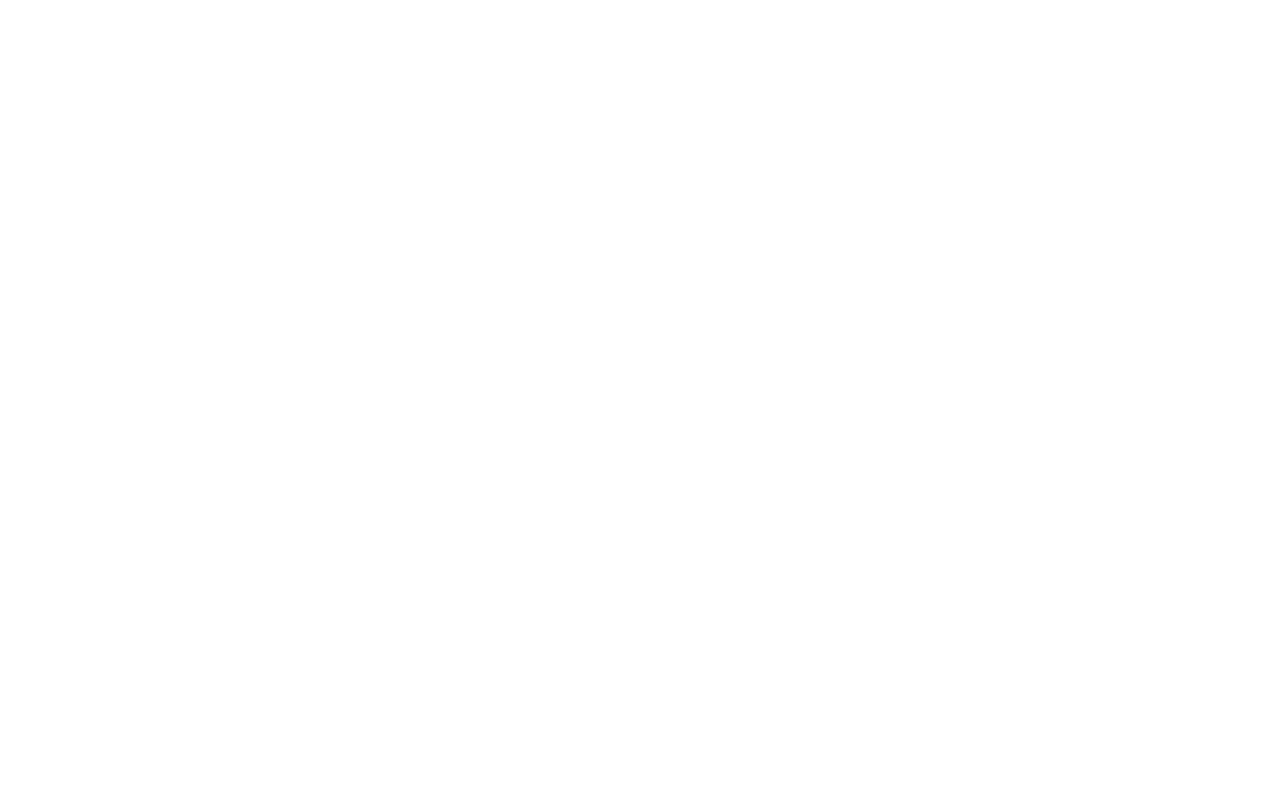
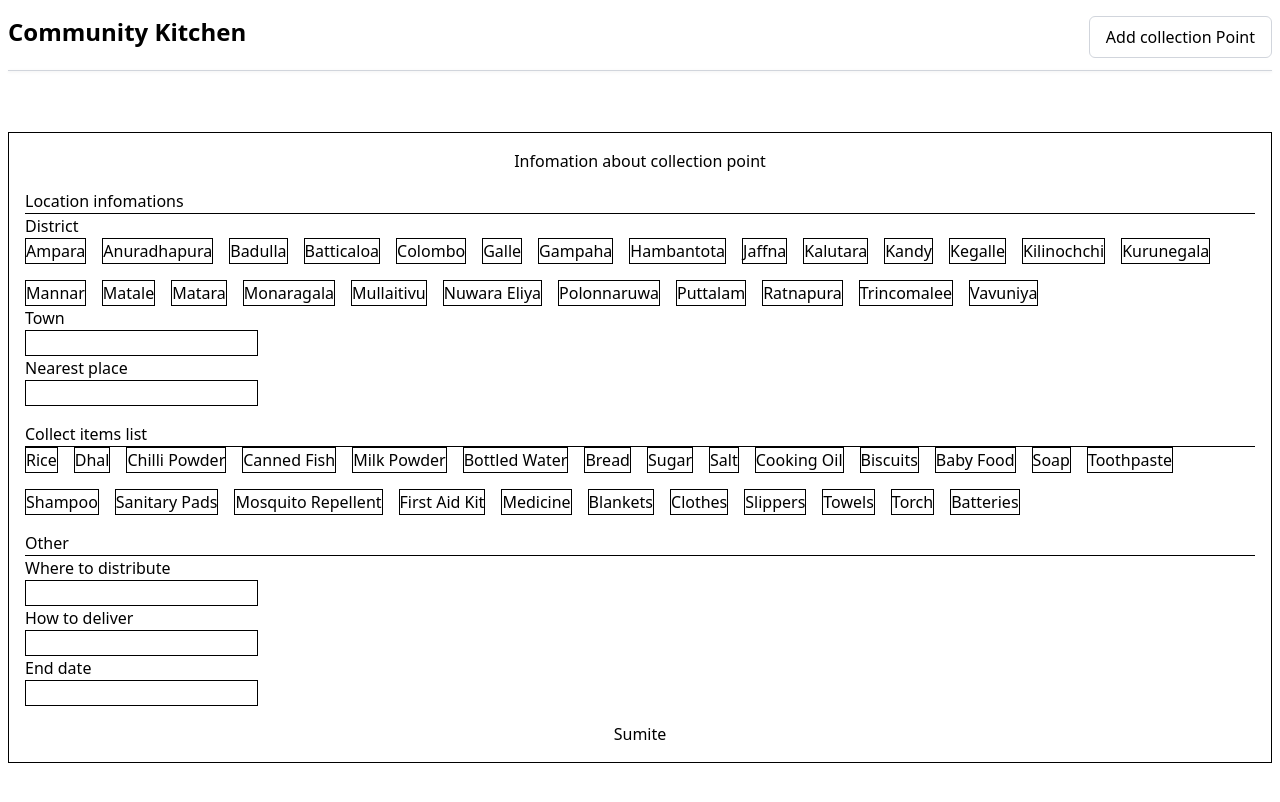
Before and after one commit to GayashanGamage/community-help, a Nuxt app in the folder frontend/: page /collection/add/infomations in a window 1280 px wide. Before the commit this address had no page. Shown: the top 802 px of the page. Built offline with nearby package versions, Linux system fonts and the light colour scheme.

Commit message:
add basic structure of the donation points

```diff
--- a/frontend/app/components/menubar.vue
+++ b/frontend/app/components/menubar.vue
@@ -13,7 +13,7 @@
 const router = useRouter()
 
 const direct = () => {
-    router.push('/list')
+    router.push('/collection/add')
 }
 
 </script>
--- /dev/null
+++ b/frontend/app/pages/collection/add/index.vue
@@ -0,0 +1,25 @@
+<template>
+    <div class="">
+        <Menubar></Menubar>
+        <div class="flex flex-col justify-center items-center gap-12 w-7xl h-[90vh] py-4 px-2 mx-auto">
+            <div class="border flex flex-col gap-4 p-4">
+                <h4 class="text-center">Add collection point</h4>
+                <div class="flex flex-col">
+                    <div class="flex flex-col gap-2">
+                        <label for="name">First Name</label>
+                        <input id="name" type="text" class="border" placeholder="Nimesh waduge">
+                    </div>
+                    <div class="flex flex-col gap-2">
+                        <label for="name">Mobile number</label>
+                        <input type="text" class="border" placeholder="071 000 0000">
+                    </div>
+                </div>
+                <button class="border" @click="router.push('/collection/add/otp')">Vefiry Mobile Number</button>
+            </div>
+        </div>
+    </div>
+</template>
+
+<script setup>
+const router = useRouter()
+</script>
--- /dev/null
+++ b/frontend/app/pages/collection/add/infomations.vue
@@ -0,0 +1,104 @@
+<template>
+    <div class="">
+        <Menubar></Menubar>
+        <div class="flex flex-col justify-center items-center gap-12 w-7xl h-[90vh] py-4 px-2 mx-auto">
+            <div class="border flex flex-col gap-4 p-4">
+                <h1 class="text-center">Infomation about collection point</h1>
+
+                <!-- location infomation -->
+                <div class="">
+                    <div class="">
+                        <h3 class="">Location infomations</h3>
+                        <hr class="">
+                    </div>
+                    <div class="">
+                        <div class="">
+                            <p class="">District</p>
+                            <div class="flex flex-row gap-4 flex-wrap">
+                                <p class="border" v-for="item in collectionPoints.allDisctrict">{{ item.location }}</p>
+                            </div>
+                        </div>
+                        <div class="">
+                            <p class="">Town</p>
+                            <input type="text" class="border">
+                        </div>
+                        <div class="">
+                            <p class="">Nearest place</p>
+                            <input type="text" class="border">
+                        </div>
+                    </div>
+                </div>
+
+                <!-- collect item infomations -->
+                <div class="">
+                    <div class="">
+                        <h3 class="">Collect items list</h3>
+                        <hr class="">
+                    </div>
+                    <div class="flex flex-row gap-4 flex-wrap">
+                        <p class="border" v-for="item in itemList">{{ item }}</p>
+                    </div>
+                </div>
+
+                <!-- other infomation -->
+                <div class="">
+                    <div class="">
+                        <h3 class="">Other</h3>
+                        <hr class="">
+                    </div>
+                    <div class="">
+                        <div class="">
+                            <p class="">Where to distribute</p>
+                            <input type="text" class="border">
+                        </div>
+                        <div class="">
+                            <p class="">How to deliver</p>
+                            <input type="text" class="border">
+                        </div>
+                        <div class="">
+                            <p class="">End date</p>
+                            <input type="text" class="border">
+                        </div>
+                    </div>
+                </div>
+
+                <!-- action button -->
+                <button class="">Sumite</button>
+            </div>
+        </div>
+    </div>
+</template>
+
+<script setup>
+import { useCollectionPointStore } from '~/store/collectionpoint';
+
+const collectionPoints = useCollectionPointStore()
+
+const itemList = ref([
+    'Rice',
+    'Dhal',
+    'Chilli Powder',
+    'Canned Fish',
+    'Milk Powder',
+    'Bottled Water',
+    'Bread',
+    'Sugar',
+    'Salt',
+    'Cooking Oil',
+    'Biscuits',
+    'Baby Food',
+    'Soap',
+    'Toothpaste',
+    'Shampoo',
+    'Sanitary Pads',
+    'Mosquito Repellent',
+    'First Aid Kit',
+    'Medicine',
+    'Blankets',
+    'Clothes',
+    'Slippers',
+    'Towels',
+    'Torch',
+    'Batteries'
+])
+</script>
--- /dev/null
+++ b/frontend/app/pages/collection/add/otp.vue
@@ -0,0 +1,22 @@
+<template>
+    <div class="">
+        <Menubar></Menubar>
+        <div class="flex flex-col justify-center items-center gap-12 w-7xl h-[90vh] py-4 px-2 mx-auto">
+            <div class="border flex flex-col gap-4 p-4">
+                <h4 class="text-center">Check your messages</h4>
+                <div class="flex flex-row">
+                    <input type="text" class="border" maxlength="1" size="1">
+                    <input type="text" class="border" maxlength="1" size="1">
+                    <input type="text" class="border" maxlength="1" size="1">
+                    <input type="text" class="border" maxlength="1" size="1">
+                </div>
+                <button class="border" @click="router.push('/collection/add/infomations')">Vefiry</button>
+            </div>
+        </div>
+    </div>
+</template>
+
+<script setup>
+const router = useRouter()
+
+</script>
--- a/frontend/app/pages/index.vue
+++ b/frontend/app/pages/index.vue
@@ -10,7 +10,7 @@
             <div class="flex flex-col justify-center items-center gap-12 w-7xl h-[60vh] py-4 px-2 mx-auto border bg-white rounded-2xl relative">
                 <h1 class="font-black text-2xl">Select your disctrict</h1>
                 <div class="flex flex-row items-center justify-center flex-wrap gap-4 px-10">
-                    <div class="border py-3 px-8 rounded-full border-gray-300 text-lg hover:bg-black active::bg-black/90 hover:text-white active:text-white hover:border-black active:border-black cursor-pointer" v-for="item in allDisctrict" @click="router.push(`/place/${item.value}`)">{{ item.location }}</div>
+                    <div class="border py-3 px-8 rounded-full border-gray-300 text-lg hover:bg-black active::bg-black/90 hover:text-white active:text-white hover:border-black active:border-black cursor-pointer" v-for="item in collectionStore.allDisctrict" @click="router.push(`/place/${item.value}`)">{{ item.location }}</div>
                 </div>
                 <div class=" absolute right-0 top-0 p-6" @click="locationPopup = false">
                     <Icon name="material-symbols:cancel-outline-rounded" class=" text-gray-400 hover:text-gray-600 text-4xl"/>
@@ -21,36 +21,39 @@
 </template>
 
 <script setup>
+import { useCollectionPointStore } from '~/store/collectionpoint';
+
 const locationPopup = ref(false)
 const router = useRouter()
+const collectionStore = useCollectionPointStore()
 
 
-const allDisctrict = ref([
-    { location: 'Ampara', value: 'ampara' },
-    { location: 'Anuradhapura', value: 'anuradhapura' },
-    { location: 'Badulla', value: 'badulla' },
-    { location: 'Batticaloa', value: 'batticaloa' },
-    { location: 'Colombo', value: 'colombo' },
-    { location: 'Galle', value: 'galle' },
-    { location: 'Gampaha', value: 'gampaha' },
-    { location: 'Hambantota', value: 'hambantota' },
-    { location: 'Jaffna', value: 'jaffna' },
-    { location: 'Kalutara', value: 'kalutara' },
-    { location: 'Kandy', value: 'kandy' },
-    { location: 'Kegalle', value: 'kegalle' },
-    { location: 'Kilinochchi', value: 'kilinochchi' },
-    { location: 'Kurunegala', value: 'kurunegala' },
-    { location: 'Mannar', value: 'mannar' },
-    { location: 'Matale', value: 'matale' },
-    { location: 'Matara', value: 'matara' },
-    { location: 'Monaragala', value: 'monaragala' },
-    { location: 'Mullaitivu', value: 'mullaitivu' },
-    { location: 'Nuwara Eliya', value: 'nuwara-eliya' },
-    { location: 'Polonnaruwa', value: 'polonnaruwa' },
-    { location: 'Puttalam', value: 'puttalam' },
-    { location: 'Ratnapura', value: 'ratnapura' },
-    { location: 'Trincomalee', value: 'trincomalee' },
-    { location: 'Vavuniya', value: 'vavuniya' }
-])
+// const allDisctrict = ref([
+//     { location: 'Ampara', value: 'ampara' },
+//     { location: 'Anuradhapura', value: 'anuradhapura' },
+//     { location: 'Badulla', value: 'badulla' },
+//     { location: 'Batticaloa', value: 'batticaloa' },
+//     { location: 'Colombo', value: 'colombo' },
+//     { location: 'Galle', value: 'galle' },
+//     { location: 'Gampaha', value: 'gampaha' },
+//     { location: 'Hambantota', value: 'hambantota' },
+//     { location: 'Jaffna', value: 'jaffna' },
+//     { location: 'Kalutara', value: 'kalutara' },
+//     { location: 'Kandy', value: 'kandy' },
+//     { location: 'Kegalle', value: 'kegalle' },
+//     { location: 'Kilinochchi', value: 'kilinochchi' },
+//     { location: 'Kurunegala', value: 'kurunegala' },
+//     { location: 'Mannar', value: 'mannar' },
+//     { location: 'Matale', value: 'matale' },
+//     { location: 'Matara', value: 'matara' },
+//     { location: 'Monaragala', value: 'monaragala' },
+//     { location: 'Mullaitivu', value: 'mullaitivu' },
+//     { location: 'Nuwara Eliya', value: 'nuwara-eliya' },
+//     { location: 'Polonnaruwa', value: 'polonnaruwa' },
+//     { location: 'Puttalam', value: 'puttalam' },
+//     { location: 'Ratnapura', value: 'ratnapura' },
+//     { location: 'Trincomalee', value: 'trincomalee' },
+//     { location: 'Vavuniya', value: 'vavuniya' }
+// ])
 
 </script>
--- /dev/null
+++ b/frontend/app/store/collectionpoint.js
@@ -0,0 +1,31 @@
+export const useCollectionPointStore = defineStore('collectionpoint', () => {
+  const allDisctrict = ref([
+        { location: 'Ampara', value: 'ampara' },
+        { location: 'Anuradhapura', value: 'anuradhapura' },
+        { location: 'Badulla', value: 'badulla' },
+        { location: 'Batticaloa', value: 'batticaloa' },
+        { location: 'Colombo', value: 'colombo' },
+        { location: 'Galle', value: 'galle' },
+        { location: 'Gampaha', value: 'gampaha' },
+        { location: 'Hambantota', value: 'hambantota' },
+        { location: 'Jaffna', value: 'jaffna' },
+        { location: 'Kalutara', value: 'kalutara' },
+        { location: 'Kandy', value: 'kandy' },
+        { location: 'Kegalle', value: 'kegalle' },
+        { location: 'Kilinochchi', value: 'kilinochchi' },
+        { location: 'Kurunegala', value: 'kurunegala' },
+        { location: 'Mannar', value: 'mannar' },
+        { location: 'Matale', value: 'matale' },
+        { location: 'Matara', value: 'matara' },
+        { location: 'Monaragala', value: 'monaragala' },
+        { location: 'Mullaitivu', value: 'mullaitivu' },
+        { location: 'Nuwara Eliya', value: 'nuwara-eliya' },
+        { location: 'Polonnaruwa', value: 'polonnaruwa' },
+        { location: 'Puttalam', value: 'puttalam' },
+        { location: 'Ratnapura', value: 'ratnapura' },
+        { location: 'Trincomalee', value: 'trincomalee' },
+        { location: 'Vavuniya', value: 'vavuniya' }
+    ])
+
+  return { allDisctrict  }
+})
--- a/frontend/nuxt.config.ts
+++ b/frontend/nuxt.config.ts
@@ -4,7 +4,7 @@
 export default defineNuxtConfig({
   compatibilityDate: '2025-07-15',
   devtools: { enabled: true },
-  modules: ['nuxt-icon', '@nuxt/icon'],
+  modules: ['nuxt-icon', '@nuxt/icon', '@pinia/nuxt'],
   css: ['./app/assets/css/main.css'],
   vite: {
     plugins: [
--- a/frontend/package.json
+++ b/frontend/package.json
@@ -11,9 +11,11 @@
   },
   "dependencies": {
     "@nuxt/icon": "^2.1.0",
+    "@pinia/nuxt": "^0.11.3",
     "@tailwindcss/vite": "^4.1.17",
     "nuxt": "^4.2.1",
     "nuxt-icon": "^1.0.0-beta.7",
+    "pinia": "^3.0.4",
     "tailwindcss": "^4.1.17",
     "vue": "^3.5.25",
     "vue-router": "^4.6.3"
```
Also changed, not shown: 1 other file (tests, documents, lock files or other folders).
